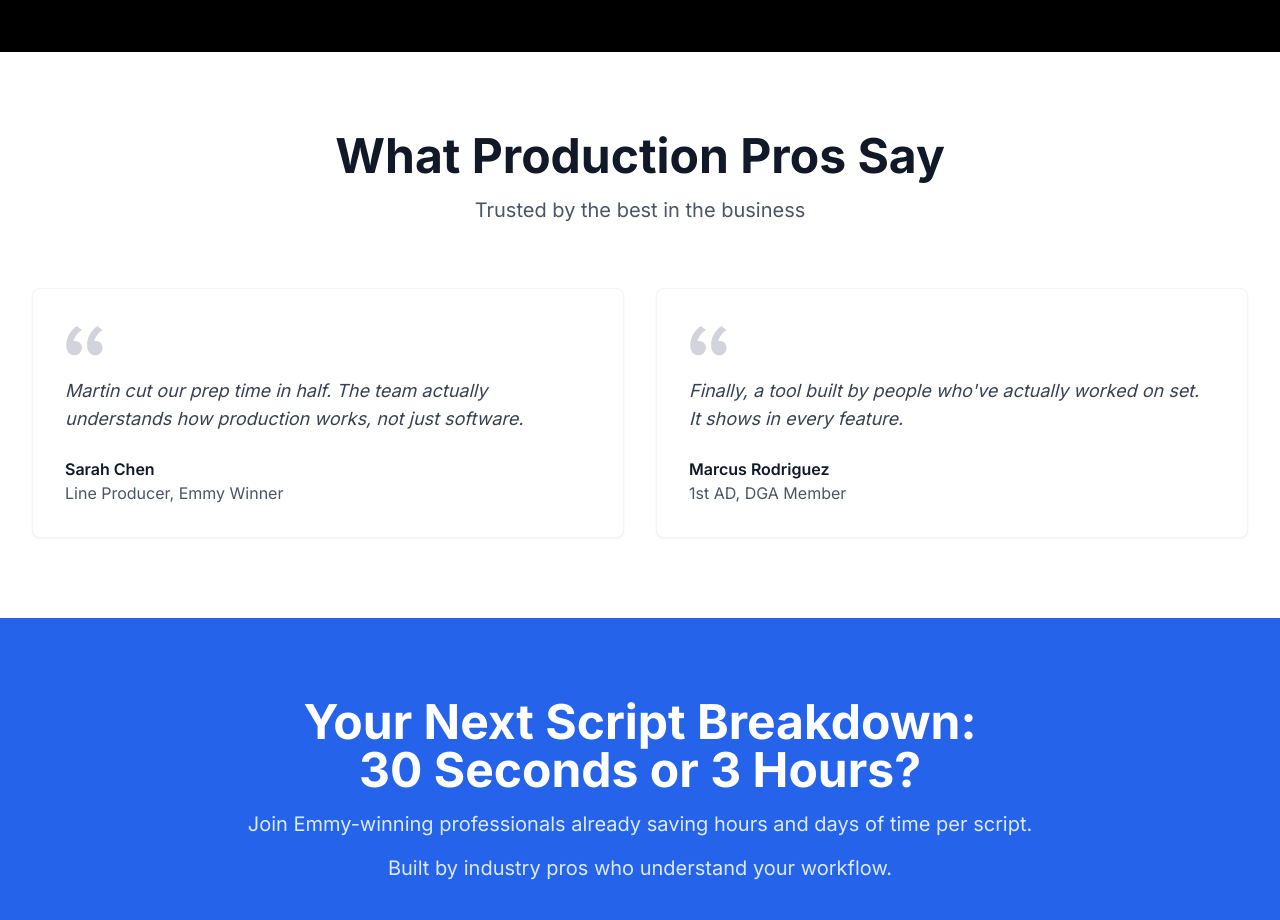
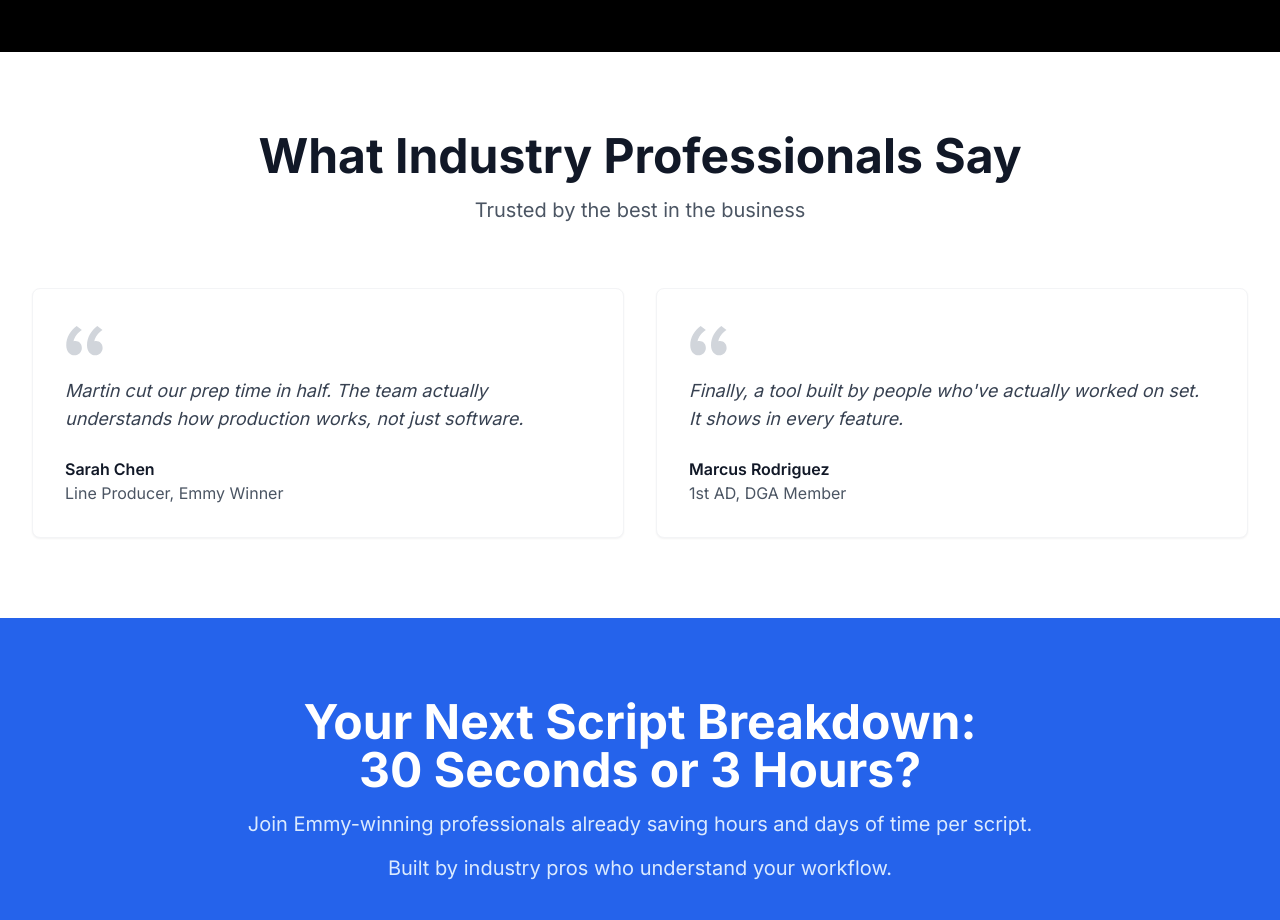
Before and after one commit to JJCinergy/martin-marketing-site, a Next.js app: page / in a window 1280 px wide. Shown: the part 4500-5420 px from the top of the page. Built offline with nearby package versions, Linux system fonts and the light colour scheme.

Commit message:
Change 'What Production Pros Say' to 'What Industry Professionals Say' to avoid confusion with competitor

```diff
--- a/components/sections/Testimonials.tsx
+++ b/components/sections/Testimonials.tsx
@@ -16,7 +16,7 @@ export default function Testimonials() {
     <section className="py-20 px-4 sm:px-6 lg:px-8">
       <div className="max-w-7xl mx-auto">
         <div className="text-center mb-16">
-          <h2 className="text-4xl sm:text-5xl font-bold text-gray-900 mb-4">What Production Pros Say</h2>
+          <h2 className="text-4xl sm:text-5xl font-bold text-gray-900 mb-4">What Industry Professionals Say</h2>
           <p className="text-xl text-gray-600">Trusted by the best in the business</p>
         </div>
         <div className="grid grid-cols-1 md:grid-cols-2 gap-8">
```
